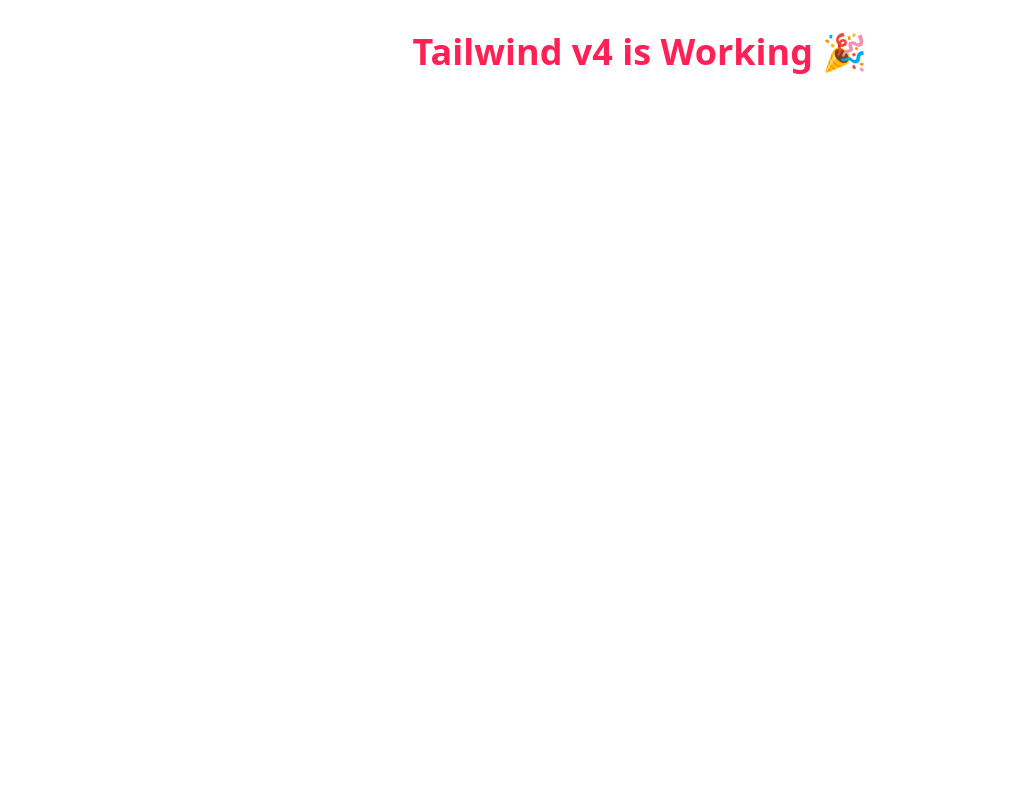
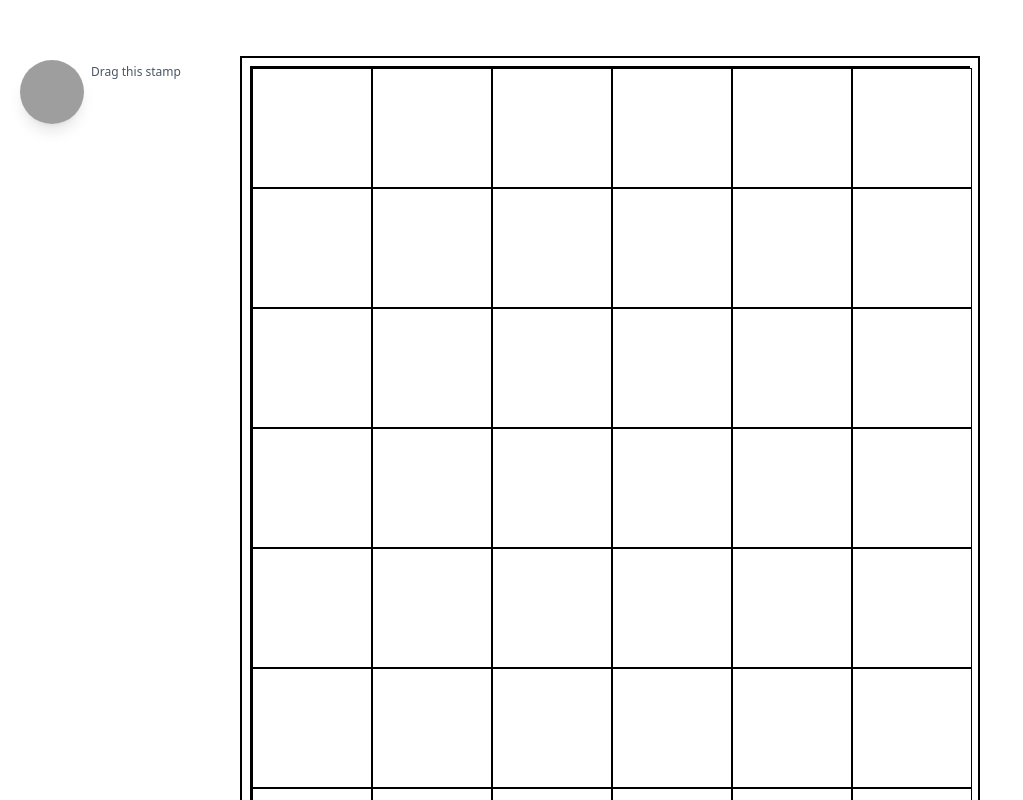
Before and after one commit to ishubhcodes/election, a React (Vite) app: page / in a window 1280 px wide. Shown: the top 800 px of the page, without its empty margins (0-1023 px from the left). Built offline with nearby package versions, Linux system fonts and the light colour scheme; grey boxes are pictures that could not be loaded.

Commit message:
dummy voting system

```diff
--- a/package.json
+++ b/package.json
@@ -11,7 +11,8 @@
   },
   "dependencies": {
     "react": "^19.1.1",
-    "react-dom": "^19.1.1"
+    "react-dom": "^19.1.1",
+    "sonner": "^2.0.7"
   },
   "devDependencies": {
     "@eslint/js": "^9.36.0",
--- a/src/App.jsx
+++ b/src/App.jsx
@@ -1,12 +1,13 @@
 import { useState } from 'react'
-import reactLogo from './assets/react.svg'
-import viteLogo from '/vite.svg'
 import './App.css'
+import VoteDemo from "./pages/VoteDemo";
+import { Toaster } from "sonner";
 
 export default function App() {
-  return (
-    <h1 className="text-4xl font-bold text-rose-500">
-      Tailwind v4 is Working 🎉
-    </h1>
+  return(
+    <>
+    <Toaster position='top-right' richColors toastOptions={{ className: 'text-xl p-6 w-96 h-16' }} />
+    <VoteDemo/>
+    </>
   );
 }
--- a/src/pages/VoteDemo.jsx
+++ b/src/pages/VoteDemo.jsx
@@ -0,0 +1,189 @@
+import React, { useState, useRef, useEffect } from "react";
+import { toast } from "sonner"; // ✅ using Sonner
+
+const NUM_COLUMNS = 6;
+const CELL_SIZE = 120;
+const TOTAL_CELLS = 60;
+
+export default function VoteDemo() {
+  const [placedCell, setPlacedCell] = useState(null);
+
+  const gridRef = useRef(null);
+  const stampRef = useRef(null);
+  const cellRectsRef = useRef([]);
+
+  const [drag, setDrag] = useState({
+    dragging: false,
+    offsetX: 0,
+    offsetY: 0,
+    x: 20,
+    y: 60
+  });
+
+  const symbols = new Array(TOTAL_CELLS).fill(null);
+
+  useEffect(() => {
+    function computeRects() {
+      const grid = gridRef.current;
+      if (!grid) return;
+      const rects = [];
+      const gridRect = grid.getBoundingClientRect();
+      const rows = Math.ceil(TOTAL_CELLS / NUM_COLUMNS);
+      for (let r = 0; r < rows; r++) {
+        for (let c = 0; c < NUM_COLUMNS; c++) {
+          const left = gridRect.left + c * CELL_SIZE;
+          const top = gridRect.top + r * CELL_SIZE;
+          rects.push({
+            row: r,
+            col: c,
+            left,
+            top,
+            right: left + CELL_SIZE,
+            bottom: top + CELL_SIZE,
+            index: r * NUM_COLUMNS + c
+          });
+        }
+      }
+      cellRectsRef.current = rects;
+    }
+
+    computeRects();
+    window.addEventListener("scroll", computeRects, true);
+    window.addEventListener("resize", computeRects);
+    return () => {
+      window.removeEventListener("scroll", computeRects, true);
+      window.removeEventListener("resize", computeRects);
+    };
+  }, []);
+
+  useEffect(() => {
+    function onPointerMove(e) {
+      if (!drag.dragging) return;
+      const x = e.clientX - drag.offsetX;
+      const y = e.clientY - drag.offsetY;
+      setDrag(d => ({ ...d, x, y }));
+    }
+
+    function onPointerUp() {
+      if (!drag.dragging) return;
+      setDrag(d => ({ ...d, dragging: false }));
+
+      const stampEl = stampRef.current;
+      const stampRect = stampEl.getBoundingClientRect();
+
+      const intersecting = cellRectsRef.current.filter(cell => {
+        return !(
+          stampRect.right <= cell.left ||
+          stampRect.left >= cell.right ||
+          stampRect.bottom <= cell.top ||
+          stampRect.top >= cell.bottom
+        );
+      });
+
+      if (intersecting.length === 0) return;
+
+      if (intersecting.length > 1) {
+        toast.error("Invalid Vote — stamp overlaps multiple cells"); // ✅ Sonner
+        return;
+      }
+
+      const cell = intersecting[0];
+      const TOL = 2;
+
+      const touchesEdge =
+        Math.abs(stampRect.left - cell.left) <= TOL ||
+        Math.abs(stampRect.right - cell.right) <= TOL ||
+        Math.abs(stampRect.top - cell.top) <= TOL ||
+        Math.abs(stampRect.bottom - cell.bottom) <= TOL;
+
+      if (touchesEdge) {
+        toast.error("Invalid Vote — stamp touches border"); // ✅ Sonner
+        return;
+      }
+
+      setPlacedCell(cell);
+      toast.success("Valid Vote ✅"); // ✅ Sonner
+
+      setDrag(d => ({
+        ...d,
+        x: cell.left + CELL_SIZE / 2 - stampRect.width / 2,
+        y: cell.top + CELL_SIZE / 2 - stampRect.height / 2
+      }));
+    }
+
+    window.addEventListener("pointermove", onPointerMove);
+    window.addEventListener("pointerup", onPointerUp);
+    return () => {
+      window.removeEventListener("pointermove", onPointerMove);
+      window.removeEventListener("pointerup", onPointerUp);
+    };
+  }, [drag.dragging, drag.offsetX, drag.offsetY]);
+
+  function onStampPointerDown(e) {
+    e.preventDefault();
+    const rect = stampRef.current.getBoundingClientRect();
+    setDrag(d => ({
+      ...d,
+      dragging: true,
+      offsetX: e.clientX - rect.left,
+      offsetY: e.clientY - rect.top
+    }));
+    setPlacedCell(null);
+  }
+
+  return (
+    <div className="flex gap-6 p-6 font-sans">
+
+      {/* Stamp */}
+      <div className="w-40 text-center">
+        <img
+          src="/stamp.png"
+          ref={stampRef}
+          onPointerDown={onStampPointerDown}
+          draggable={false}
+          className="w-16 h-16 rounded-full cursor-grab shadow-lg fixed z-[9999] select-none"
+          style={{ left: drag.x, top: drag.y, touchAction: "none" }}
+        />
+        <p className="text-xs text-gray-600 mt-2">Drag this stamp</p>
+      </div>
+
+      {/* Ballot Grid */}
+      <div
+        ref={gridRef}
+        className="overflow-auto border-2 border-black bg-white p-2"
+        style={{ width: NUM_COLUMNS * CELL_SIZE + 20 }}
+      >
+        <div
+          className="grid bg-white border-2 border-black"
+          style={{
+            gridTemplateColumns: `repeat(${NUM_COLUMNS}, ${CELL_SIZE}px)`
+          }}
+        >
+          {symbols.map((_, idx) => {
+            const isPlaced = placedCell?.index === idx;
+            return (
+              <div
+                key={idx}
+                className="border border-black relative flex items-center justify-center bg-white"
+                style={{ width: CELL_SIZE, height: CELL_SIZE }}
+              >
+                {isPlaced && (
+                  <img
+                    src="/stamp.png"
+                    className="absolute w-16 h-16 pointer-events-none"
+                    style={{
+                      top: "50%",
+                      left: "50%",
+                      transform: "translate(-50%, -50%)"
+                    }}
+                    draggable={false}
+                  />
+                )}
+              </div>
+            );
+          })}
+        </div>
+      </div>
+    </div>
+  );
+}
```
Also changed, not shown: 1 other file (tests, documents, lock files or other folders).
